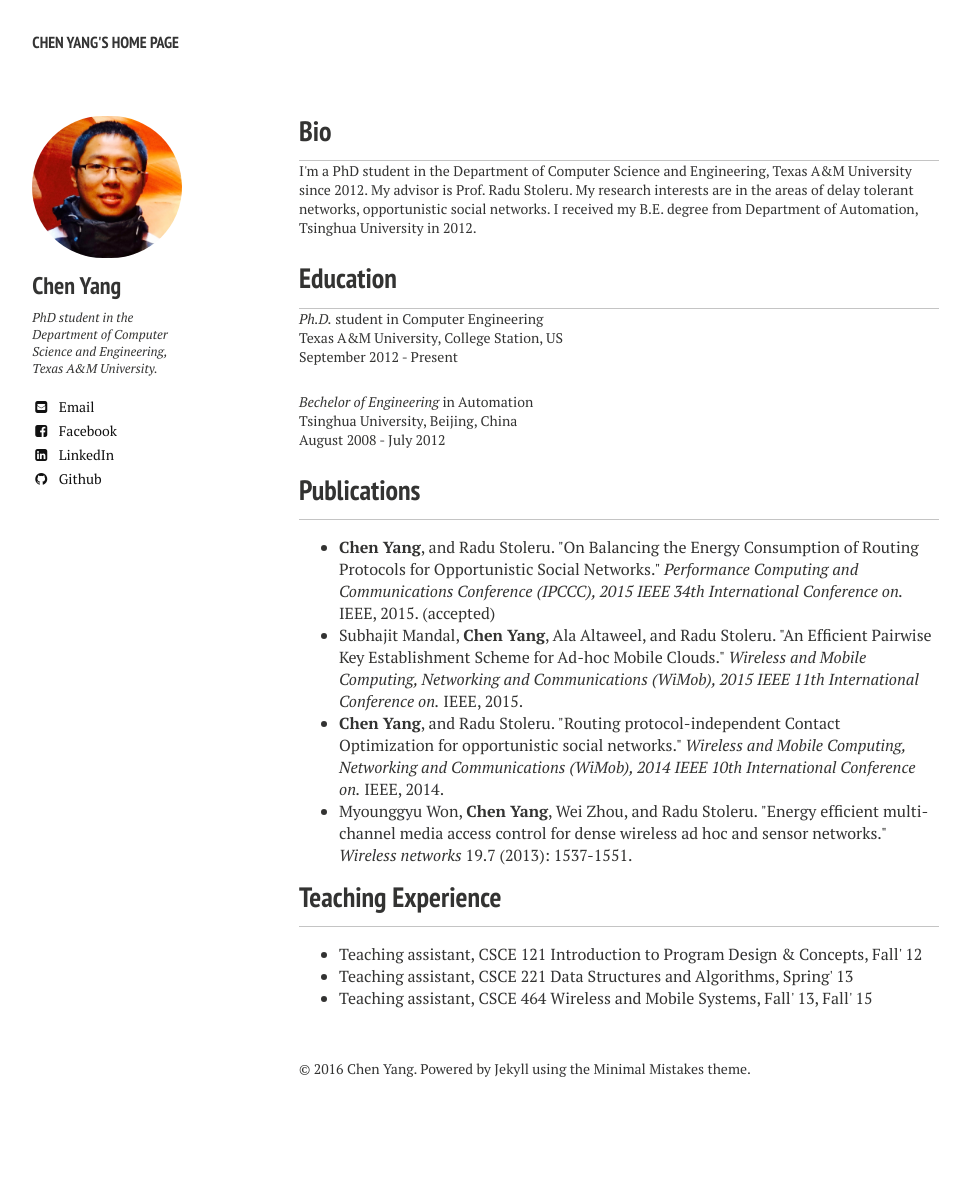
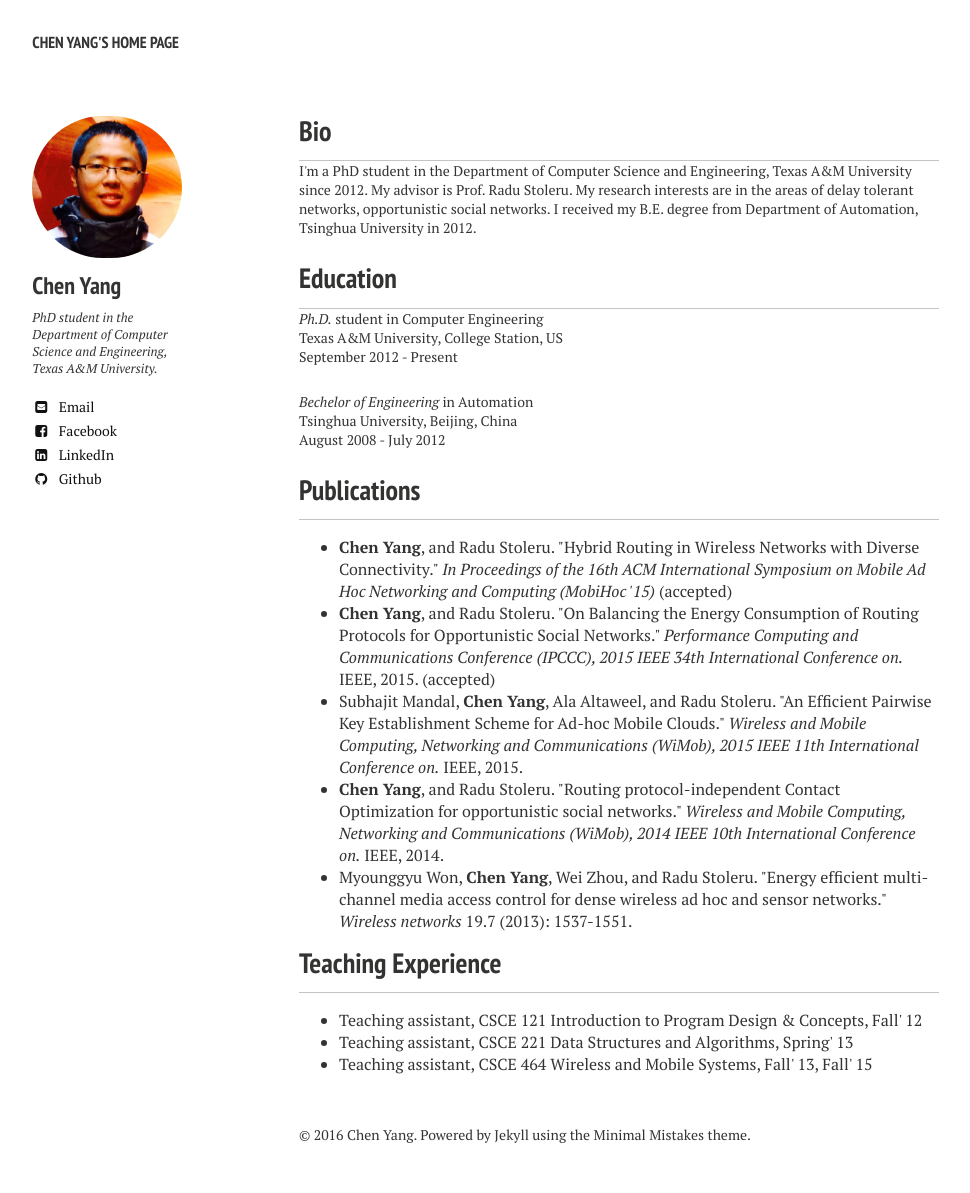
Before and after one commit to iamyangchen/iamyangchen.github.io, a Jekyll site: the page built from index.md, in a window 1280 px wide. Shown: the whole page, without its empty margins (21-991 px from the left). Built offline with Jekyll 4.4.1, drawn with Linux system fonts in a browser that asks for light colours; nearby versions of some CDN libraries; before the commit the page ends 1127 px from its top, so only the background shows below that.

Commit message:
add new paper

```diff
--- a/_layouts/home.html
+++ b/_layouts/home.html
@@ -56,6 +56,8 @@
     <h3>Publications</h3>
     <article>
     <ul>
+    <li> <strong>Chen Yang</strong>, and Radu Stoleru. "Hybrid Routing in Wireless Networks with Diverse Connectivity." <em>In Proceedings of the 16th ACM International Symposium on Mobile Ad Hoc Networking and Computing (MobiHoc '15)</em>   (accepted) </li>
+
       <li> <strong>Chen Yang</strong>, and Radu Stoleru. "On Balancing the Energy Consumption of Routing Protocols for Opportunistic Social Networks." <em>Performance Computing and Communications Conference (IPCCC), 2015 IEEE 34th International Conference on.</em> IEEE, 2015. (accepted) </li>
 
 
```
